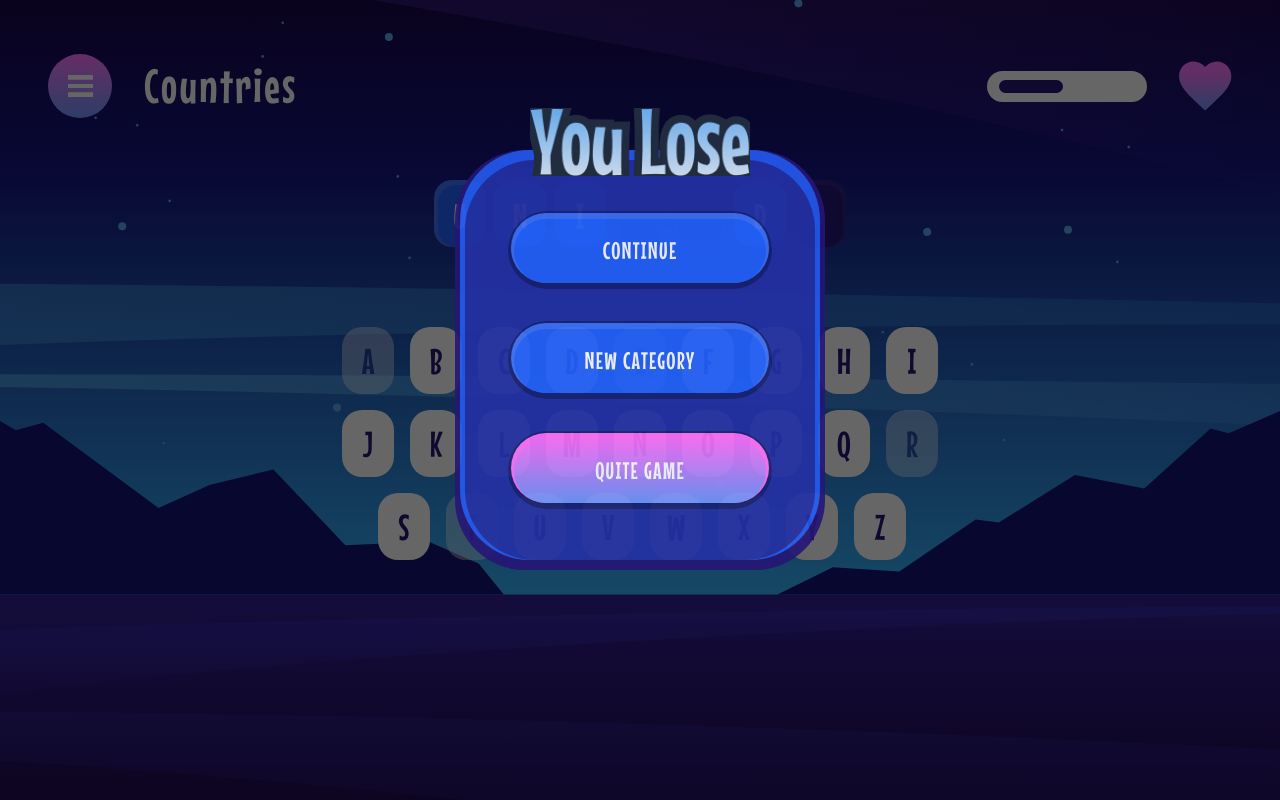
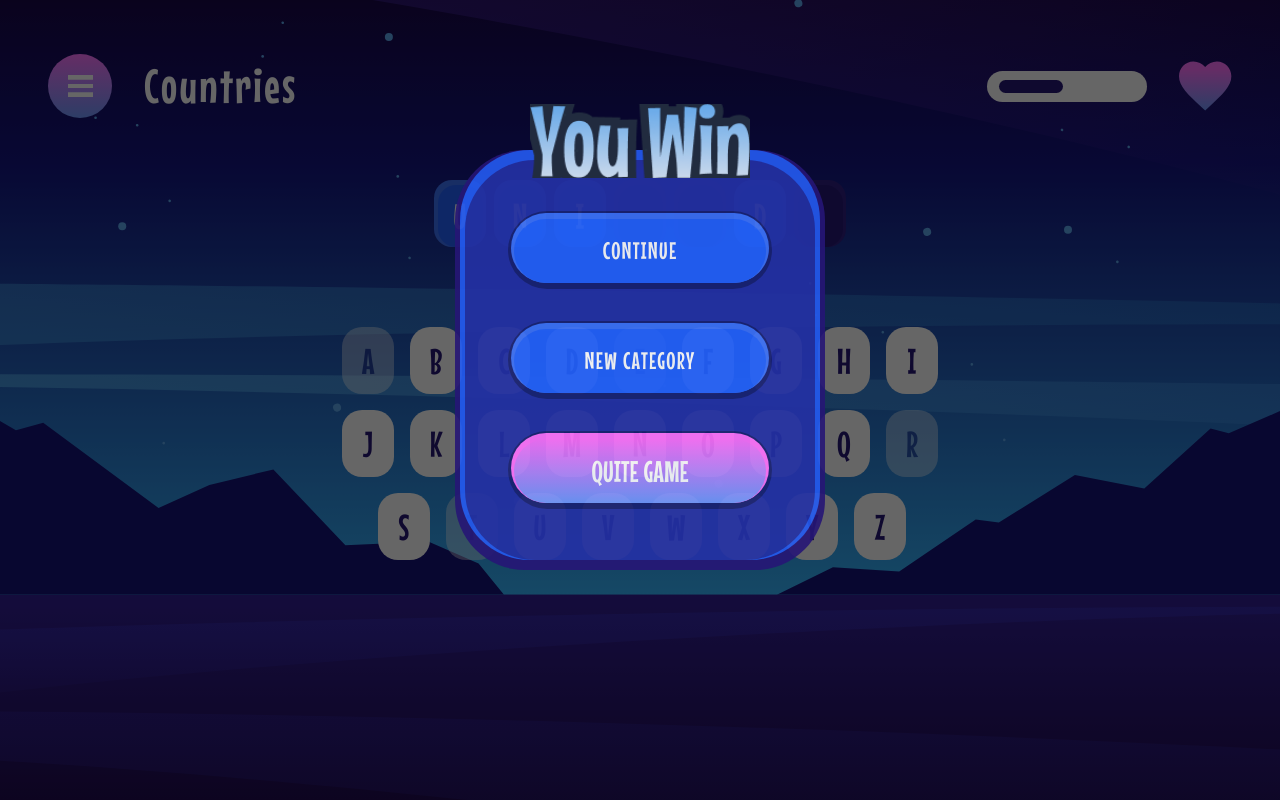
Before and after one commit to Philip-Machar/Hangman, a React (Vite) app: page / in a window 1280 px wide. Built offline with nearby package versions, Linux system fonts and the light colour scheme.

Commit message:
Complete design

```diff
--- a/src/components/YouWin.jsx
+++ b/src/components/YouWin.jsx
@@ -1,31 +1,31 @@
 const YouWin = () => {
   return (
-    <div className="absolute top-[200px] md:top-[300px]">
-        <div className="bg-[#261676] w-[240px] h-[340px] md:w-[470px] md:h-[494px] rounded-[42px] md:rounded-[70px] flex justify-center relative opacity-90 z-20">
-        <div className="bg-[#2463FF] w-[232px] h-[332px] md:w-[460px] md:h-[482px] rounded-[42px] md:rounded-[70px] flex justify-center absolute top-0 bg-opacity-90">
-            <div className="bg-[#261676] w-[223px] h-[325px] md:w-[450px] md:h-[470px] rounded-[42px] md:rounded-[70px] absolute bottom-0 bg-opacity-60 flex flex-col justify-center items-center gap-8">
-                <img src="/assets/images/you-win-logo.png" alt="hangman logo" className="absolute w-[150px] md:w-[265px] top-[-40px] md:top-[-65px]" />
+    <div className="absolute top-[200px] md:top-[300px] lg:top-[150px]">
+        <div className="bg-[#261676] w-[240px] h-[340px] md:w-[470px] md:h-[494px] lg:w-[370px] lg:h-[420px] rounded-[42px] md:rounded-[70px] flex justify-center relative opacity-90 z-20">
+        <div className="bg-[#2463FF] w-[232px] h-[332px] md:w-[460px] md:h-[482px] lg:w-[360px] lg:h-[410px] rounded-[42px] md:rounded-[70px] flex justify-center absolute top-0 bg-opacity-90">
+            <div className="bg-[#261676] w-[223px] h-[325px] md:w-[450px] md:h-[470px] lg:w-[350px] lg:h-[400px] rounded-[42px] md:rounded-[70px] absolute bottom-0 bg-opacity-60 flex flex-col justify-center items-center gap-8">
+                <img src="/assets/images/you-win-logo.png" alt="hangman logo" className="absolute w-[150px] md:w-[265px] lg:w-[220px] top-[-40px] md:top-[-65px] lg:top-[-56px]" />
                 {/* button 1*/}
-                <div className="text-white bg-black w-[195px] h-[56px] md:w-[320px] md:h-[80px] rounded-[42px] flex justify-center relative bg-opacity-30">
-                    <div className="bg-[#3d73fb] w-[188px] h-[50px] md:w-[310px] md:h-[70px] rounded-[42px] absolute top-[1.5px] flex justify-center">
+                <div className="text-white bg-black w-[195px] h-[56px] md:w-[320px] md:h-[80px] lg:w-[264px] lg:h-[78px] rounded-[42px] flex justify-center relative bg-opacity-30">
+                    <div className="bg-[#3d73fb] w-[188px] h-[50px] md:w-[310px] md:h-[70px] lg:w-[258px] rounded-[42px] absolute top-[1.5px] flex justify-center">
                         <div className="w-full h-full rounded-[42px] flex justify-center items-center relative">
-                            <div className="bg-[#2463FF] w-[180px] h-[45px] md:w-[300px] md:h-[62px] rounded-[42px] absolute bottom-0 grid place-content-center text-2xl md:text-3xl tracking-wider">CONTINUE</div>
+                            <div className="bg-[#2463FF] w-[180px] h-[45px] md:w-[300px] md:h-[62px] lg:w-[252px] lg:h-[64px] rounded-[42px] absolute bottom-0 grid place-content-center text-2xl md:text-3xl lg:text-2xl tracking-wider">CONTINUE</div>
                         </div>
                     </div>
                 </div>
                 {/* button 1*/}
-                <div className="text-white bg-black w-[195px] h-[56px] md:w-[320px] md:h-[80px] rounded-[42px] flex justify-center relative bg-opacity-30">
-                    <div className="bg-[#3d73fb] w-[188px] h-[50px] md:w-[310px] md:h-[70px] rounded-[42px] absolute top-[1.5px] flex justify-center">
+                <div className="text-white bg-black w-[195px] h-[56px] md:w-[320px] md:h-[80px] lg:w-[264px] lg:h-[78px] rounded-[42px] flex justify-center relative bg-opacity-30">
+                    <div className="bg-[#3d73fb] w-[188px] h-[50px] md:w-[310px] md:h-[70px] lg:w-[258px] rounded-[42px] absolute top-[1.5px] flex justify-center">
                         <div className="w-full h-full rounded-[42px] flex justify-center items-center relative">
-                            <div className="bg-[#2463FF] w-[180px] h-[45px] md:w-[300px] md:h-[62px] rounded-[42px] absolute bottom-0 grid place-content-center text-2xl md:text-3xl tracking-wider">NEW CATEGORY</div>
+                            <div className="bg-[#2463FF] w-[180px] h-[45px] md:w-[300px] md:h-[62px] lg:w-[252px] lg:h-[64px] rounded-[42px] absolute bottom-0 grid place-content-center text-2xl md:text-3xl lg:text-2xl tracking-wider">NEW CATEGORY</div>
                         </div>
                     </div>
                 </div>
                 {/* button 3*/}
-                <div className="text-white bg-black w-[195px] h-[56px] md:w-[320px] md:h-[80px] rounded-[42px] flex justify-center relative bg-opacity-30">
-                    <div className="bg-[#FE71FE] w-[188px] h-[50px] md:w-[310px] md:h-[70px] rounded-[42px] absolute top-[1.5px] flex justify-center">
+                <div className="text-white bg-black w-[195px] h-[56px] md:w-[320px] md:h-[80px] lg:w-[264px] lg:h-[78px] rounded-[42px] flex justify-center relative bg-opacity-30">
+                    <div className="bg-[#FE71FE] w-[188px] h-[50px] md:w-[310px] md:h-[70px] lg:w-[258px] rounded-[42px] absolute top-[1.5px] flex justify-center">
                         <div className="w-full h-full rounded-[42px] flex justify-center items-center relative">
-                            <div className="bg-gradient-to-b from-[#FE71FE] to-[#7199FF] w-[180px] h-[45px] md:w-[300px] md:h-[62px] rounded-[42px] absolute bottom-0 grid place-content-center text-2xl md:text-3xl tracking-wider">QUITE GAME</div>
+                            <div className="bg-gradient-to-b from-[#FE71FE] to-[#7199FF] w-[180px] h-[45px] md:w-[300px] md:h-[62px] lg:w-[252px] lg:h-[64px] rounded-[42px] absolute bottom-0 grid place-content-center text-2xl md:text-3xl  lg:text-2xltracking-wider">QUITE GAME</div>
                         </div>
                     </div>
                 </div>
--- a/src/pages/GamePage.jsx
+++ b/src/pages/GamePage.jsx
@@ -8,8 +8,8 @@ const GamePage = () => {
       {/* <div class="absolute inset-0 bg-black/50"></div> */}
       <div class="absolute inset-0 bg-black/60 z-20"></div>
       {/* <Paused /> */}
-      {/* <YouWin /> */}
-      <YouLose />
+      <YouWin />
+      {/* <YouLose /> */}
       {/* Head */}
       <div className="absolute top-[30px] md:top-[78px] lg:top-[50px] px-6 md:px-12 flex justify-between w-full">
         <div className="flex items-center gap-4 md:gap-8">
```
